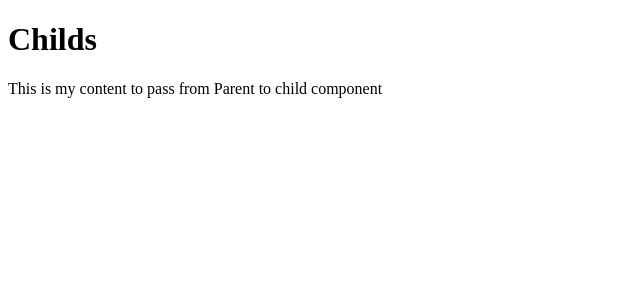
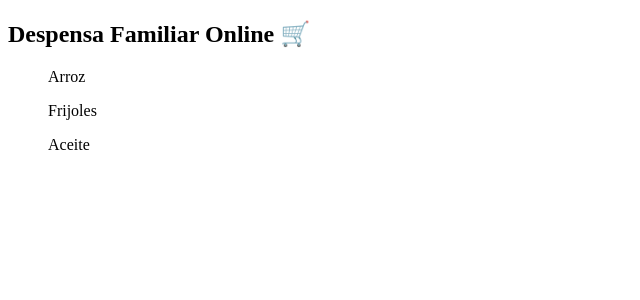
Before and after one commit to uriel212/react_demo, a React (Vite) app: page / in a window 1280 px wide. Shown: the top 300 px of the page, without its empty margins (0-640 px from the left). Built offline with nearby package versions, Linux system fonts and the light colour scheme.

Commit message:
Conditional render

```diff
--- a/src/App.jsx
+++ b/src/App.jsx
@@ -4,7 +4,9 @@
 // import MainContent from './MainContent';
 
 // import ProductsProps from "./Components/Exercises/ProductsProps";
-import Childs from "./Components/Teaching/Childs";
+import CartConditional from "./Components/Exercises/CartConditional";
+// import Childs from "./Components/Teaching/Childs";
+// import ConditionalRendering from "./Components/Teaching/ConditionalRendering";
 // import Props from "./Components/Teaching/Props";
 
 // import ExerciseLists from "./Components/Exercises/ExerciseLists";
@@ -14,10 +16,12 @@ const App = () => {
   return (
     <>
       {/* <ProductsProps name="Dark Souls cheat" price="$1.99" /> PROPS Explanation */}
-      <Childs>
+      {/* <Childs>
         <h1>Childs</h1>
         <p>This is my content to pass from Parent to child component</p>
-      </Childs>
+      </Childs> */}
+      {/* <ConditionalRendering isTrue={false} /> */}
+      <CartConditional items={["Arroz", "Frijoles", "Aceite"]} />
     </>
   );
 }
--- /dev/null
+++ b/src/Components/Exercises/CartConditional.jsx
@@ -0,0 +1,14 @@
+const CartConditional = ({items}) => {
+    return (
+        <div>
+            <h2>Despensa Familiar Online 🛒</h2>
+            <ul>
+                {items.length > 0 ? items.map((item, index) => (
+                    <p key={index}>{item}</p>
+                )) : <p>Carrito vacío</p>}
+            </ul>
+        </div>
+    )
+}
+
+export default CartConditional
--- /dev/null
+++ b/src/Components/Teaching/ConditionalRendering.jsx
@@ -0,0 +1,13 @@
+import InvalidPassword from "./InvalidPassword"
+import ValidPassword from "./ValidPassword"
+
+const ConditionalRendering = ({isTrue}) => {
+    // if (isTrue) {
+    //     return <ValidPassword />
+    // } else {
+    //     return <InvalidPassword />
+    // }
+    return isTrue ? <ValidPassword /> : <InvalidPassword />
+}
+
+export default ConditionalRendering
--- /dev/null
+++ b/src/Components/Teaching/InvalidPassword.jsx
@@ -0,0 +1,3 @@
+const InvalidPassword = () => <h1 style={{color: 'red'}}>Wrong password</h1>
+
+export default InvalidPassword
--- /dev/null
+++ b/src/Components/Teaching/ValidPassword.jsx
@@ -0,0 +1,3 @@
+const ValidPassword = () => <h1>Is Valid</h1>
+
+export default ValidPassword
```
